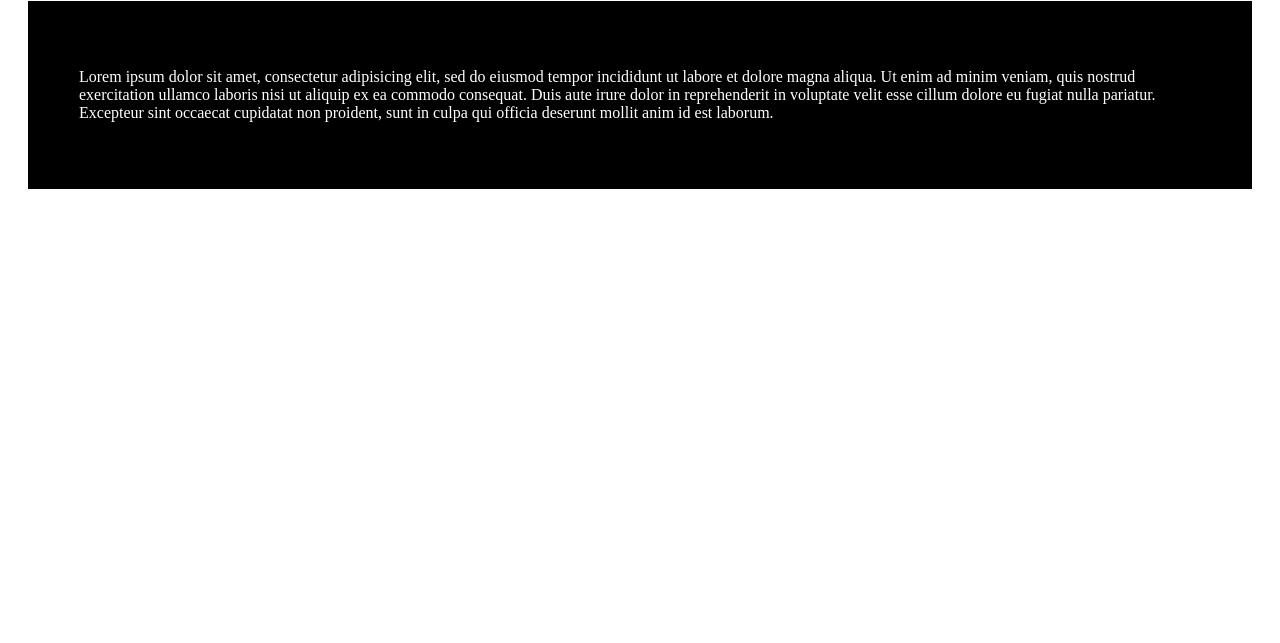
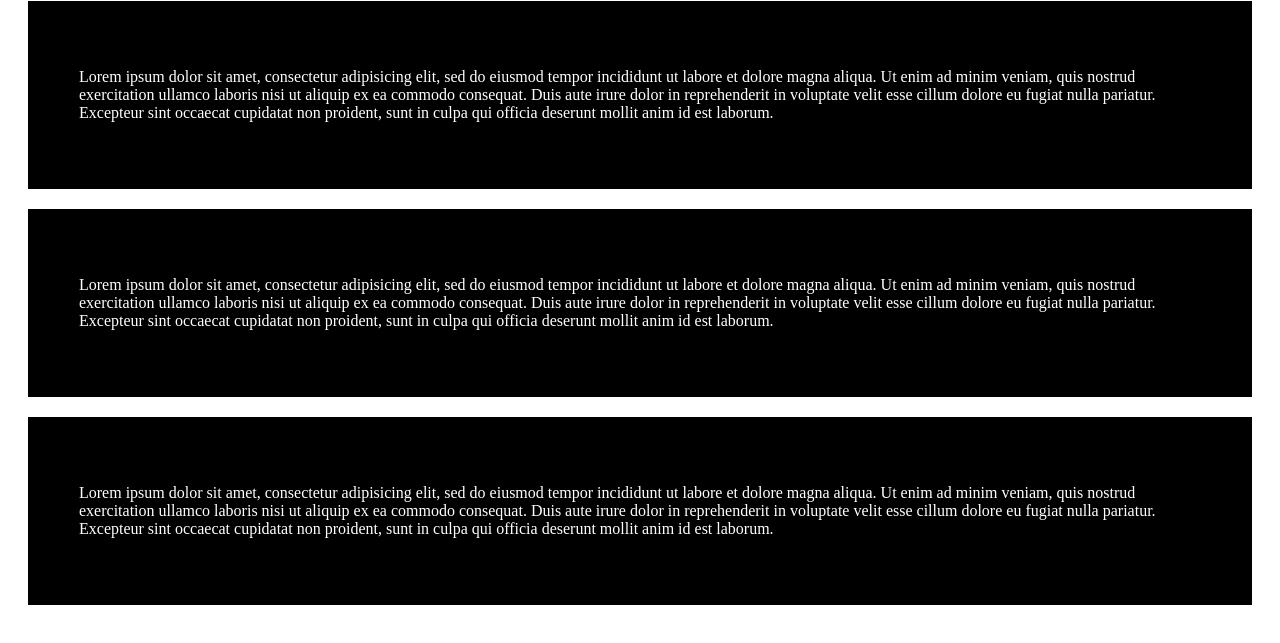
Before and after one commit to danielbackede/mod2, a plain HTML site: page index.html in a window 1280 px wide. Shown: the part 79-722 px from the top of the page. Drawn offline with Linux system fonts and the light colour scheme.

Commit message:
okej 3 nu

```diff
--- a/index.html
+++ b/index.html
@@ -13,7 +13,7 @@
 
 
 
-#blue {
+.blue {
   color:white;
   border:1px solid black;
   margin: 20px;
@@ -23,7 +23,7 @@ padding:50px;
 
 </style>
 <h1 class="red">NU FÅR DET FUNKA.</h1>
-<div id="blue">
+<div class="blue">
 <p>Lorem ipsum dolor sit amet, consectetur adipisicing elit, sed do eiusmod
 tempor incididunt ut labore et dolore magna aliqua. Ut enim ad minim veniam,
 quis nostrud exercitation ullamco laboris nisi ut aliquip ex ea commodo
@@ -31,5 +31,23 @@ consequat. Duis aute irure dolor in reprehenderit in voluptate velit esse
 cillum dolore eu fugiat nulla pariatur. Excepteur sint occaecat cupidatat non
 proident, sunt in culpa qui officia deserunt mollit anim id est laborum.</p>
 </div>
+<div class="blue">
+<p>Lorem ipsum dolor sit amet, consectetur adipisicing elit, sed do eiusmod
+tempor incididunt ut labore et dolore magna aliqua. Ut enim ad minim veniam,
+quis nostrud exercitation ullamco laboris nisi ut aliquip ex ea commodo
+consequat. Duis aute irure dolor in reprehenderit in voluptate velit esse
+cillum dolore eu fugiat nulla pariatur. Excepteur sint occaecat cupidatat non
+proident, sunt in culpa qui officia deserunt mollit anim id est laborum.</p>
+</div>
+
+<div class="blue">
+<p>Lorem ipsum dolor sit amet, consectetur adipisicing elit, sed do eiusmod
+tempor incididunt ut labore et dolore magna aliqua. Ut enim ad minim veniam,
+quis nostrud exercitation ullamco laboris nisi ut aliquip ex ea commodo
+consequat. Duis aute irure dolor in reprehenderit in voluptate velit esse
+cillum dolore eu fugiat nulla pariatur. Excepteur sint occaecat cupidatat non
+proident, sunt in culpa qui officia deserunt mollit anim id est laborum.</p>
+</div>
+
 </body>
 </html>
```
